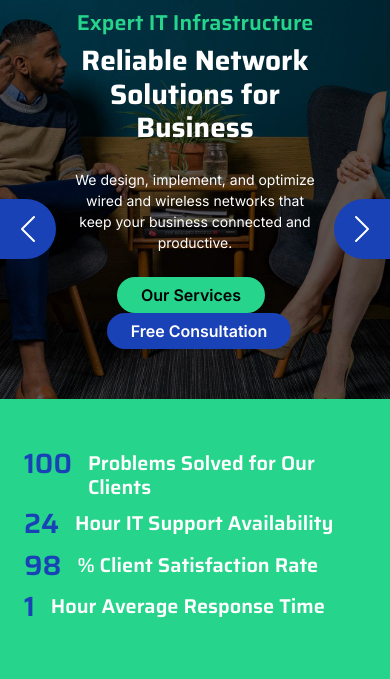
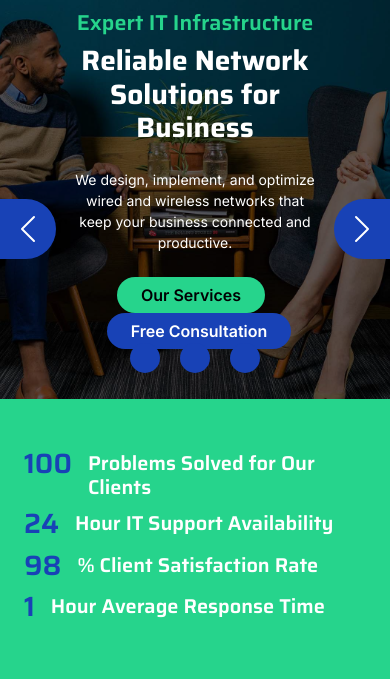
Before and after one commit to khalidsafi-cmd/navsyncs.com, a PHP site: page / in a window 390 px wide; the page is wider, and only the part inside the window is pictured. Shown: the part 52-731 px from the top of that part. Run offline with PHP 8.4, Linux system fonts and the light colour scheme; some libraries are stand-ins or nearby versions.

Commit message:
added changes

```diff
--- a/css/style.css
+++ b/css/style.css
@@ -274,15 +274,6 @@
 #carouselId .carousel-indicators li:hover {
     background: var(--bs-secondary);
     opacity: 1;
-}
-
-/* Hiding the three dots on smaller screens */
-
-@media (max-width: 768px) {
-    .carousel-indicators {
-        display: none;
-        visibility: hidden;
-    }
 }
 
 @media (max-width: 992px) {
```
